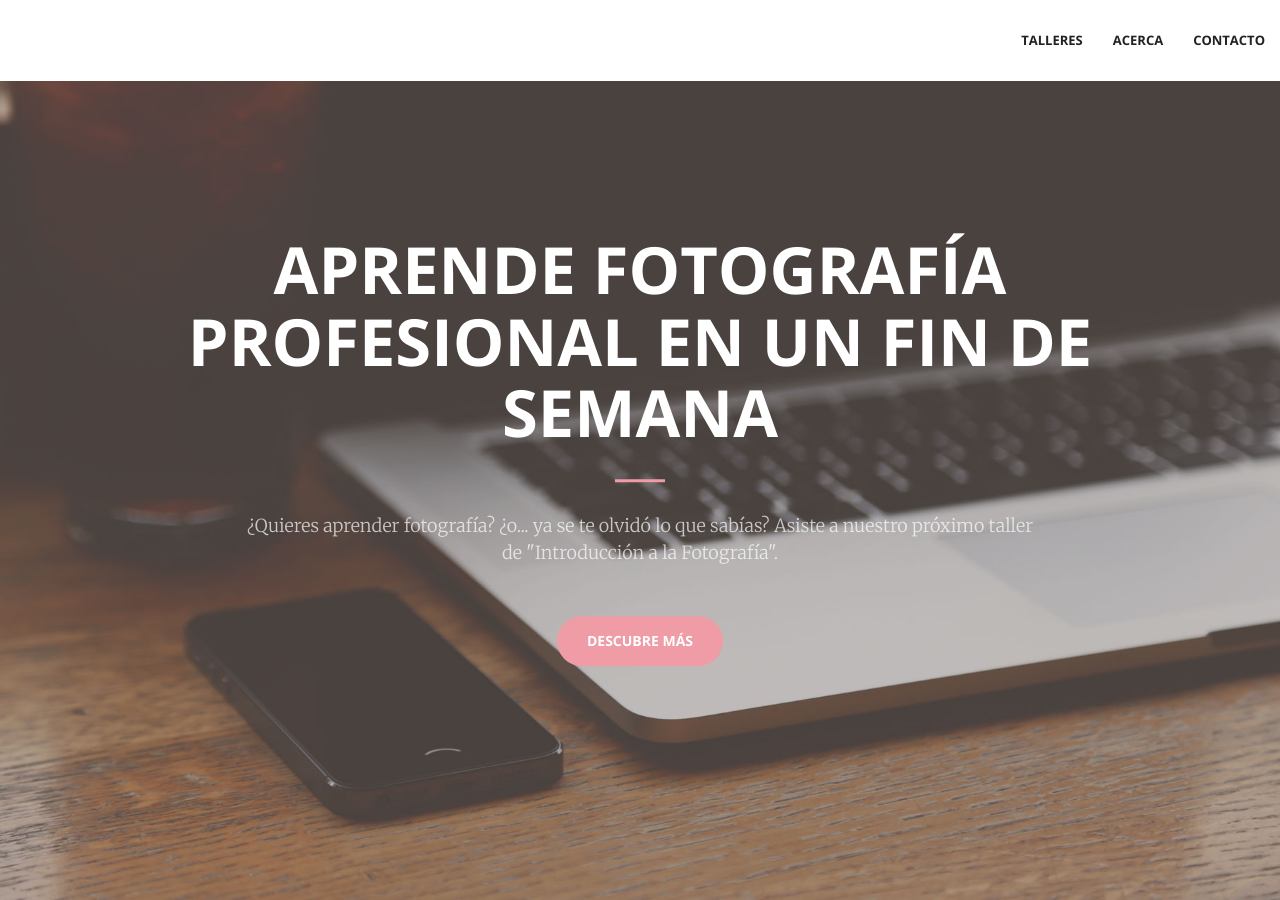
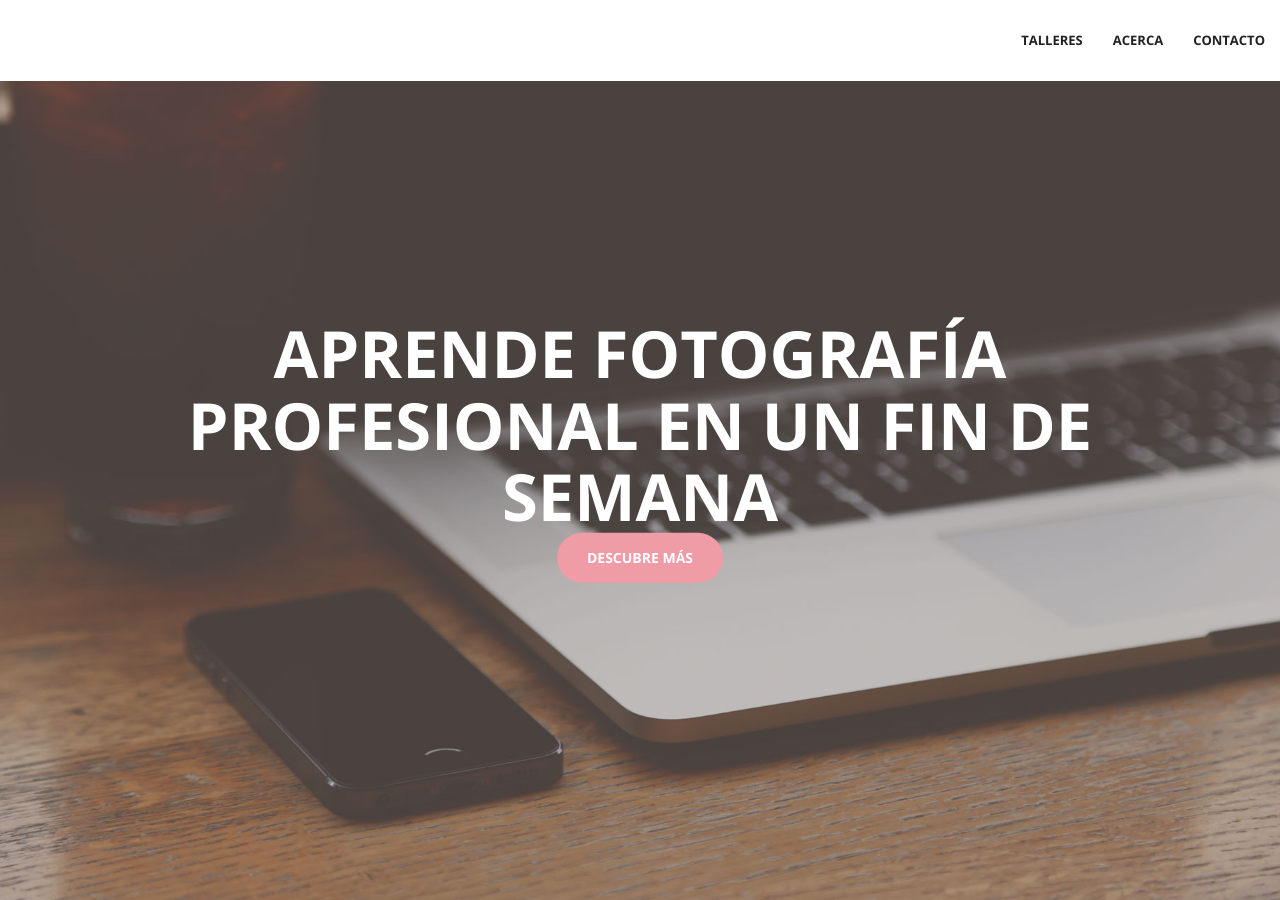
Before and after one commit to defvol/ayo, a Jekyll site: the page built from index.html, in a window 1280 px wide and 900 px high. Built offline with Jekyll 4.4.1, drawn with Linux system fonts in a browser that asks for light colours; comment, search, counter and statistics services are not loaded.

Commit message:
Remove subtext in header

```diff
--- a/_includes/header.html
+++ b/_includes/header.html
@@ -2,8 +2,6 @@
     <div class="header-content">
         <div class="header-content-inner">
             <h1>Aprende fotografía profesional en un fin de semana</h1>
-            <hr>
-            <p>¿Quieres aprender fotografía? ¿o... ya se te olvidó lo que sabías? Asiste a nuestro próximo taller de "Introducción a la Fotografía". </p>
             <a href="#portfolio" class="btn btn-primary btn-xl page-scroll">Descubre más</a>
         </div>
     </div>
```
